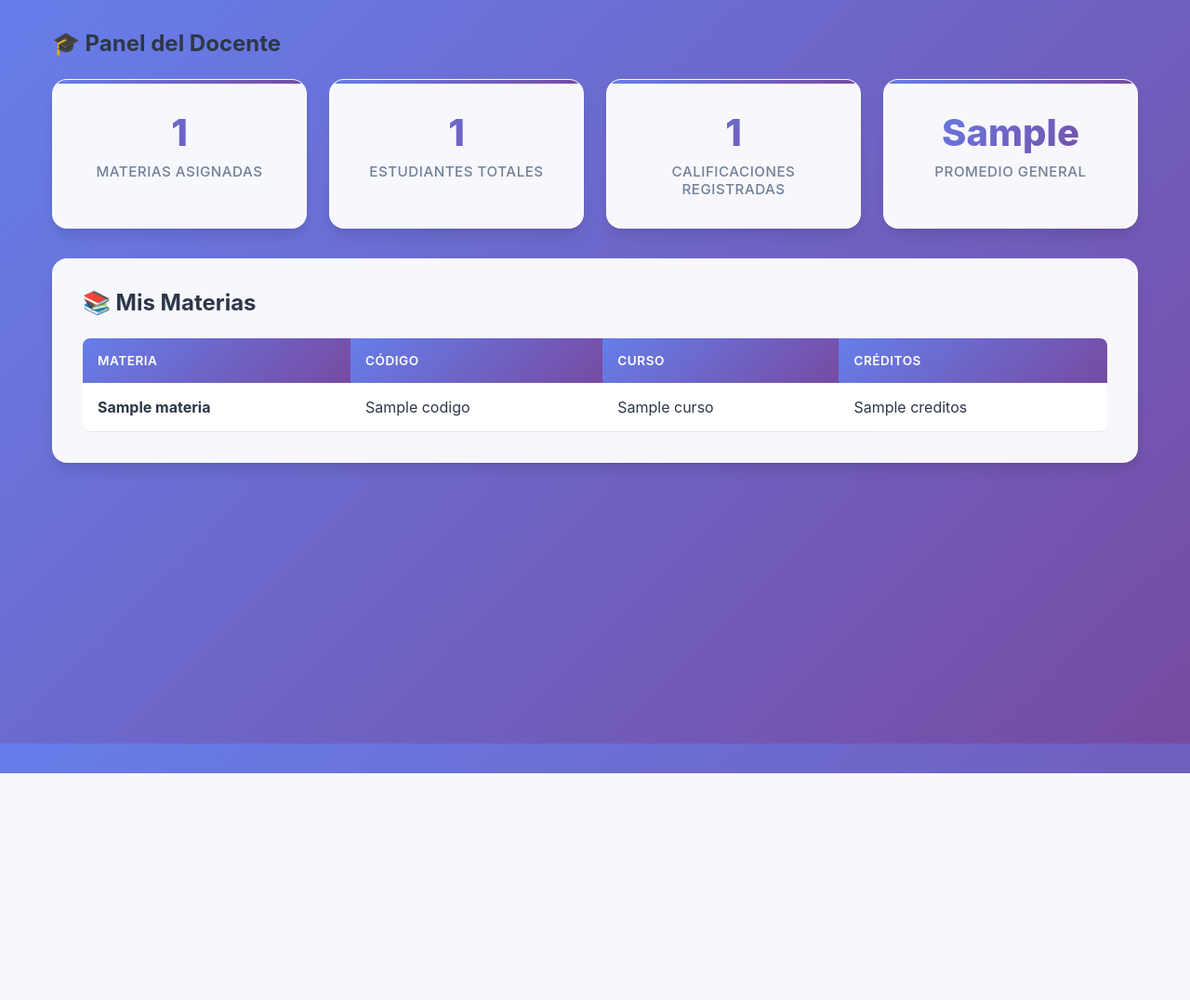
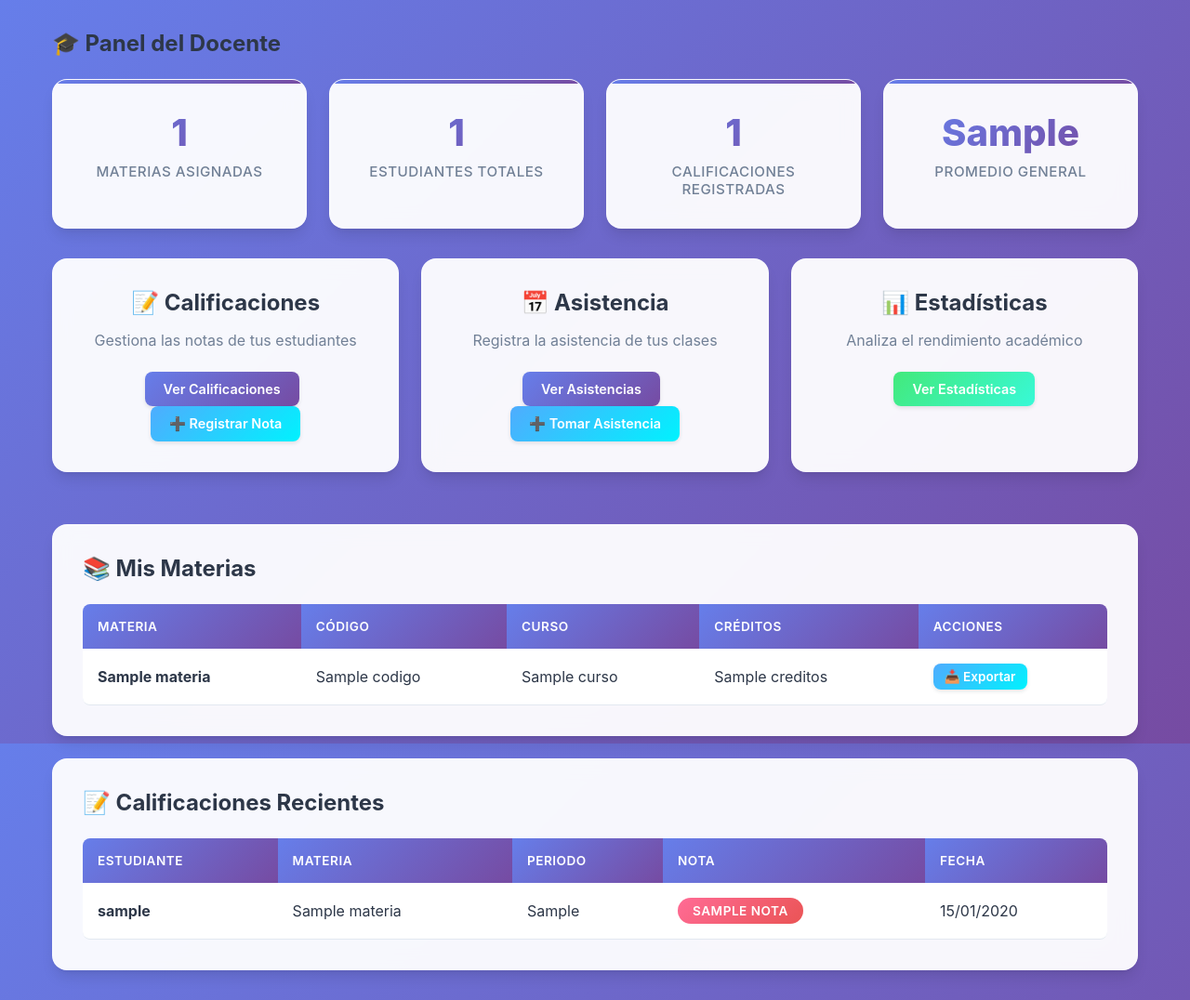
Before and after one commit to ghosstbabby12/Gestion-Academica, a Django app: template templates/teacher/dashboard.html in a window 1280 px wide. Shown: the whole page at 93% size. Before the commit the page ends 832 px from the top, so only its background shows below. Run offline with Django 5.2, Linux system fonts and the light colour scheme; the template is opened without the code that fills it: most values are stand-ins (such as "Sample title", 1, 10 or a date in 2020).

Commit message:
Fix: Restaurar funcionalidades completas del panel de profesor
- Agregar cards de acceso rápido a Calificaciones, Asistencias y Estadísticas
- Agregar botones de acción directa (Registrar Nota, Tomar Asistencia)
- Agregar columna de acciones con botón Exportar por materia
- Agregar tabla de Calificaciones Recientes con badges de estado
- Mejorar layout con grid responsive
- Mantener diseño moderno y consistente

🤖 Generated with [Claude Code](https://claude.com/claude-code)

Co-Authored-By: Claude <noreply@anthropic.com>

```diff
--- a/templates/teacher/dashboard.html
+++ b/templates/teacher/dashboard.html
@@ -2,6 +2,7 @@
 {% block title %}Panel de Docente{% endblock %}
 {% block content %}
 <h2>🎓 Panel del Docente</h2>
+
 <div class="stats-grid">
     <div class="stat-card">
         <div class="stat-value">{{ materias.count }}</div>
@@ -20,10 +21,41 @@
         <div class="stat-label">Promedio General</div>
     </div>
 </div>
+
+<div style="display: grid; grid-template-columns: repeat(auto-fit, minmax(300px, 1fr)); gap: 1.5rem; margin-bottom: 2rem;">
+    <div class="card" style="text-align: center;">
+        <h3 style="margin-bottom: 1rem;">📝 Calificaciones</h3>
+        <p style="color: #718096; margin-bottom: 1.5rem;">Gestiona las notas de tus estudiantes</p>
+        <a href="{% url 'teacher_calificaciones_lista' %}" class="btn btn-primary" style="margin-right: 0.5rem;">Ver Calificaciones</a>
+        <a href="{% url 'teacher_calificacion_crear' %}" class="btn btn-success">➕ Registrar Nota</a>
+    </div>
+
+    <div class="card" style="text-align: center;">
+        <h3 style="margin-bottom: 1rem;">📅 Asistencia</h3>
+        <p style="color: #718096; margin-bottom: 1.5rem;">Registra la asistencia de tus clases</p>
+        <a href="{% url 'teacher_asistencias_lista' %}" class="btn btn-primary" style="margin-right: 0.5rem;">Ver Asistencias</a>
+        <a href="{% url 'teacher_asistencia_crear' %}" class="btn btn-success">➕ Tomar Asistencia</a>
+    </div>
+
+    <div class="card" style="text-align: center;">
+        <h3 style="margin-bottom: 1rem;">📊 Estadísticas</h3>
+        <p style="color: #718096; margin-bottom: 1.5rem;">Analiza el rendimiento académico</p>
+        <a href="{% url 'teacher_estadisticas' %}" class="btn btn-info">Ver Estadísticas</a>
+    </div>
+</div>
+
 <div class="card">
     <h3>📚 Mis Materias</h3>
     <table>
-        <thead><tr><th>Materia</th><th>Código</th><th>Curso</th><th>Créditos</th></tr></thead>
+        <thead>
+            <tr>
+                <th>Materia</th>
+                <th>Código</th>
+                <th>Curso</th>
+                <th>Créditos</th>
+                <th>Acciones</th>
+            </tr>
+        </thead>
         <tbody>
             {% for materia in materias %}
             <tr>
@@ -31,9 +63,50 @@
                 <td>{{ materia.codigo }}</td>
                 <td>{{ materia.curso.nombre }}</td>
                 <td>{{ materia.creditos }}</td>
+                <td>
+                    <a href="{% url 'teacher_generar_reporte' %}?materia={{ materia.id }}" class="btn btn-success" style="padding: 0.375rem 0.75rem; font-size: 0.85rem;">📥 Exportar</a>
+                </td>
             </tr>
             {% empty %}
-            <tr><td colspan="4" style="text-align: center;">No tienes materias asignadas</td></tr>
+            <tr>
+                <td colspan="5" style="text-align: center; color: #7f8c8d;">No tienes materias asignadas</td>
+            </tr>
+            {% endfor %}
+        </tbody>
+    </table>
+</div>
+
+<div class="card">
+    <h3>📝 Calificaciones Recientes</h3>
+    <table>
+        <thead>
+            <tr>
+                <th>Estudiante</th>
+                <th>Materia</th>
+                <th>Periodo</th>
+                <th>Nota</th>
+                <th>Fecha</th>
+            </tr>
+        </thead>
+        <tbody>
+            {% for cal in calificaciones_recientes %}
+            <tr>
+                <td><strong>{{ cal.estudiante.get_full_name|default:cal.estudiante.username }}</strong></td>
+                <td>{{ cal.materia.nombre }}</td>
+                <td>{{ cal.get_periodo_display }}</td>
+                <td>
+                    {% if cal.aprobado %}
+                    <span class="badge badge-success">{{ cal.nota }}</span>
+                    {% else %}
+                    <span class="badge badge-danger">{{ cal.nota }}</span>
+                    {% endif %}
+                </td>
+                <td>{{ cal.fecha_registro|date:"d/m/Y" }}</td>
+            </tr>
+            {% empty %}
+            <tr>
+                <td colspan="5" style="text-align: center; color: #7f8c8d;">No hay calificaciones registradas</td>
+            </tr>
             {% endfor %}
         </tbody>
     </table>
```
